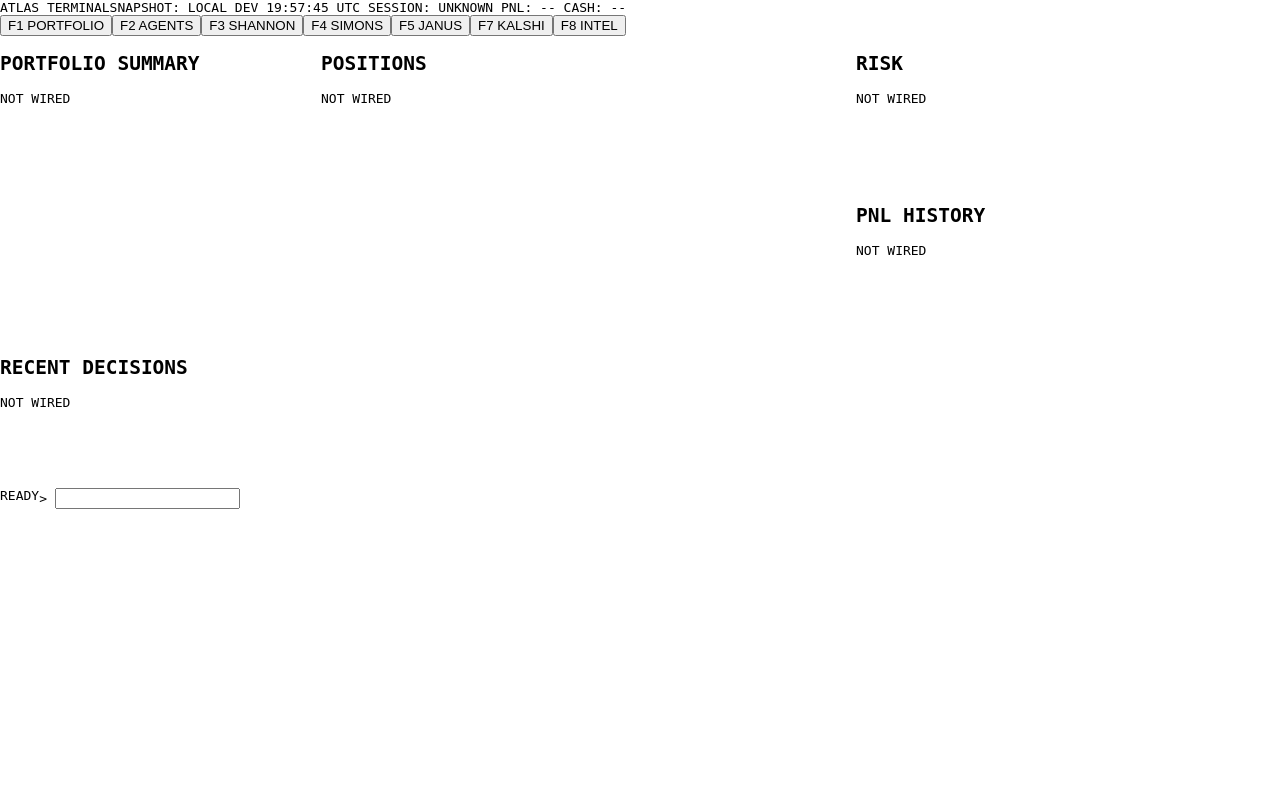
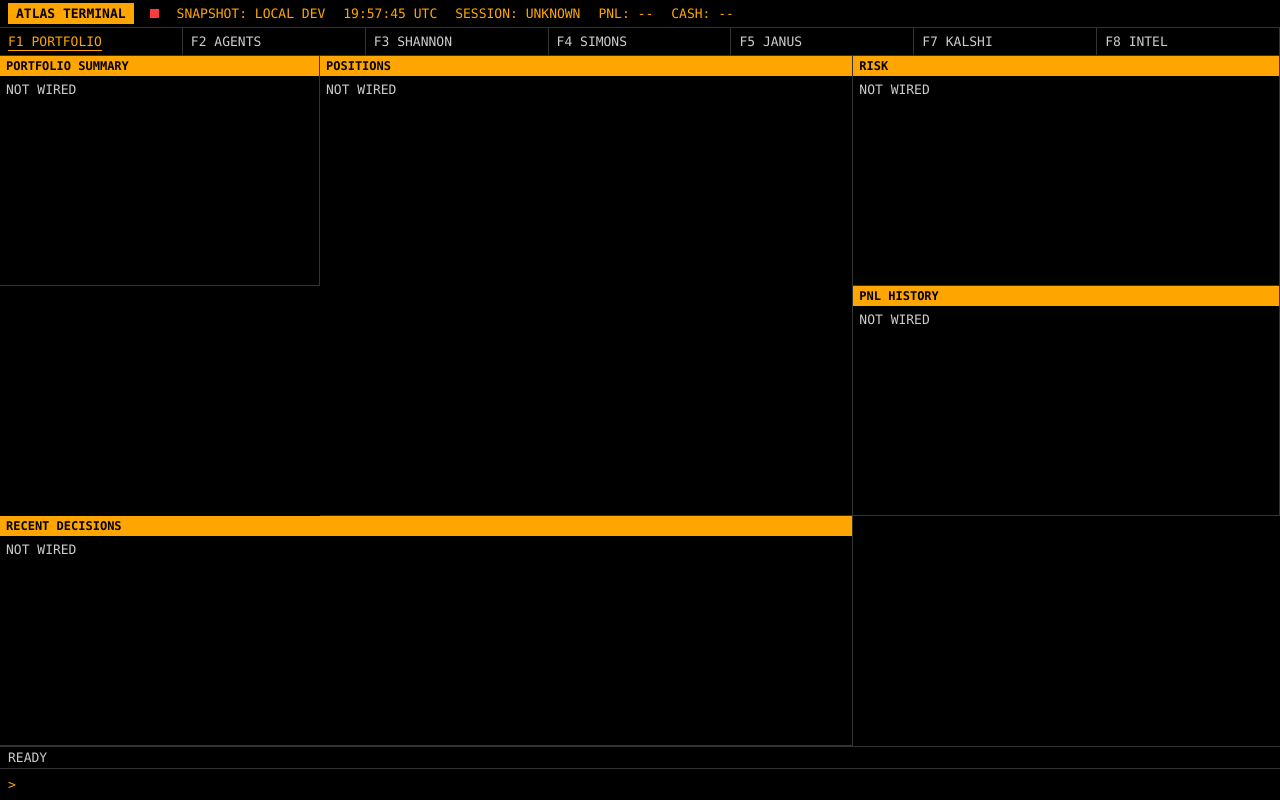
Before and after one commit to chrisworsey55/atlas, a Flask app: template terminal/templates/terminal.html in a window 1280 px wide. Run offline with Flask 3, Linux system fonts and the light colour scheme; the template is opened without the code that fills it, so the values that code supplies are empty.

Commit message:
terminal: phase 4 — visual spec

```diff
--- a/terminal/static/terminal.css
+++ b/terminal/static/terminal.css
@@ -5,7 +5,20 @@ body {
 }
 
 body {
-  font-family: monospace;
+  background: #000;
+  color: #ffa500;
+  font-family: "JetBrains Mono", "IBM Plex Mono", "SFMono-Regular", Consolas, monospace;
+  font-size: 13px;
+  letter-spacing: 0;
+  overflow: hidden;
+}
+
+#terminal {
+  box-sizing: border-box;
+  display: grid;
+  grid-template-rows: 28px 28px 1fr 54px;
+  height: 100vh;
+  width: 100vw;
 }
 
 .terminal-header,
@@ -14,15 +27,204 @@ body {
   display: flex;
 }
 
+.terminal-header {
+  align-items: center;
+  border-bottom: 1px solid #333;
+  gap: 16px;
+  padding: 0 8px;
+}
+
+.brand {
+  background: #ffa500;
+  color: #000;
+  font-weight: 700;
+  padding: 3px 8px;
+}
+
+.header-metrics {
+  align-items: center;
+  display: flex;
+  flex: 1;
+  gap: 18px;
+  min-width: 0;
+  white-space: nowrap;
+}
+
+.health-dot {
+  background: #00ff7f;
+  display: inline-block;
+  height: 9px;
+  width: 9px;
+}
+
+.health-dot.stale {
+  background: #ff3b3b;
+}
+
+.function-row {
+  border-bottom: 1px solid #333;
+}
+
+.function-row button {
+  background: #000;
+  border: 0;
+  border-right: 1px solid #333;
+  color: #ccc;
+  cursor: pointer;
+  flex: 1;
+  font: inherit;
+  padding: 0 8px;
+  text-align: left;
+}
+
+.function-row button:hover,
+#terminal[data-workspace="F1"] .function-row button[data-target="F1"],
+#terminal[data-workspace="F2"] .function-row button[data-target="F2"],
+#terminal[data-workspace="F3"] .function-row button[data-target="F3"],
+#terminal[data-workspace="F4"] .function-row button[data-target="F4"],
+#terminal[data-workspace="F5"] .function-row button[data-target="F5"],
+#terminal[data-workspace="F6"] .function-row button[data-target="F6"],
+#terminal[data-workspace="F7"] .function-row button[data-target="F7"],
+#terminal[data-workspace="F8"] .function-row button[data-target="F8"] {
+  color: #ffa500;
+  text-decoration: underline;
+  text-underline-offset: 4px;
+}
+
 .workspace {
   display: none;
   grid-template-columns: repeat(12, minmax(0, 1fr));
   grid-auto-rows: minmax(72px, 1fr);
-  gap: 4px;
+  gap: 0;
+  min-height: 0;
+  overflow: hidden;
 }
 
 .workspace.active {
   display: grid;
+}
+
+.panel {
+  border-bottom: 1px solid #333;
+  border-right: 1px solid #333;
+  box-sizing: border-box;
+  min-height: 0;
+  overflow: hidden;
+}
+
+.panel h2 {
+  background: #ffa500;
+  color: #000;
+  font-size: 12px;
+  font-weight: 700;
+  line-height: 20px;
+  margin: 0;
+  overflow: hidden;
+  padding: 0 6px;
+  text-overflow: ellipsis;
+  white-space: nowrap;
+}
+
+.panel-body {
+  box-sizing: border-box;
+  color: #ccc;
+  height: calc(100% - 20px);
+  overflow: hidden;
+  padding: 6px;
+}
+
+.terminal-footer {
+  border-top: 1px solid #333;
+  display: grid;
+  grid-template-rows: 22px 31px;
+}
+
+#status-line {
+  border-bottom: 1px solid #333;
+  color: #ccc;
+  overflow: hidden;
+  padding: 3px 8px;
+  white-space: nowrap;
+}
+
+#command-form {
+  align-items: center;
+  display: flex;
+  gap: 6px;
+  padding: 0 8px;
+}
+
+#command-form label {
+  color: #ffa500;
+}
+
+#command-input {
+  background: #000;
+  border: 0;
+  color: #ffa500;
+  flex: 1;
+  font: inherit;
+  height: 28px;
+  outline: 0;
+}
+
+.not-wired,
+.error-banner {
+  background: #270000;
+  color: #ff3b3b;
+  font-weight: 700;
+  padding: 4px 6px;
+}
+
+.positive {
+  color: #00ff7f;
+}
+
+.negative {
+  color: #ff3b3b;
+}
+
+.dim {
+  color: #ccc;
+}
+
+.data-table {
+  border-collapse: collapse;
+  table-layout: fixed;
+  width: 100%;
+}
+
+.data-table th,
+.data-table td {
+  border-bottom: 1px solid #1f1f1f;
+  overflow: hidden;
+  padding: 2px 4px;
+  text-align: left;
+  text-overflow: ellipsis;
+  white-space: nowrap;
+}
+
+.data-table th {
+  color: #ffa500;
+  font-weight: 700;
+}
+
+.kv {
+  display: grid;
+  gap: 3px;
+  grid-template-columns: max-content 1fr;
+}
+
+.kv span:nth-child(odd) {
+  color: #ffa500;
+}
+
+.kv span:nth-child(even) {
+  color: #ccc;
+  min-width: 0;
+  overflow: hidden;
+  text-overflow: ellipsis;
+  white-space: nowrap;
 }
 
 .span-2 { grid-column: span 2; }
@@ -38,3 +240,28 @@ body {
 .rows-4 { grid-row: span 4; }
 .rows-5 { grid-row: span 5; }
 .rows-6 { grid-row: span 6; }
+
+@media (max-width: 900px) {
+  #terminal {
+    grid-template-rows: 52px 56px 1fr 54px;
+  }
+
+  .terminal-header,
+  .function-row {
+    flex-wrap: wrap;
+  }
+
+  .header-metrics {
+    gap: 8px;
+    overflow: hidden;
+  }
+
+  .workspace {
+    grid-template-columns: repeat(6, minmax(0, 1fr));
+  }
+
+  .span-8,
+  .span-12 {
+    grid-column: span 6;
+  }
+}
```
